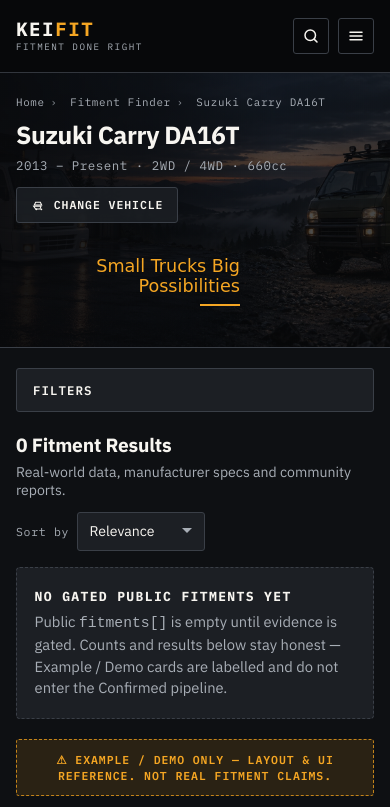
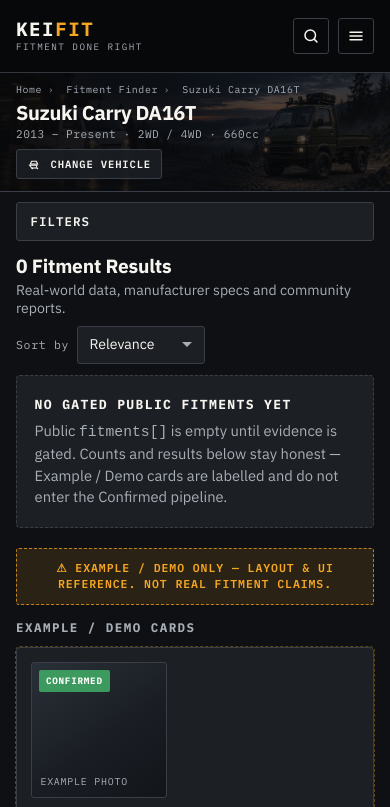
Before and after one commit to Y-TOEY/kei-fitment-au, a website: page results.html in a window 390 px wide. Shown: the top 807 px of the page. Drawn offline with Linux system fonts and the light colour scheme.

Commit message:
fix(results): Issue #14 mobile compact header CSS (#18)
Issue #14 mobile Results compact header CSS. Green merge under HQ merge authority — desktop Results unchanged; no evidence/data changes.

```diff
--- a/css/results.css
+++ b/css/results.css
@@ -899,3 +899,68 @@
     text-align: left;
   }
 }
+
+/* Issue #14 — mobile-only Results compact header / above-the-fold spacing.
+   Desktop (≥700px) composition unchanged. */
+@media (max-width: 699px) {
+  .vehicle-band {
+    min-height: 0;
+  }
+
+  .vehicle-band__inner {
+    padding: 0.65rem 0 0.7rem;
+    gap: 0.45rem;
+    align-items: flex-start;
+  }
+
+  .breadcrumb {
+    margin: 0 0 0.3rem;
+    font-size: 0.62rem;
+  }
+
+  .vehicle-band__title {
+    font-size: 1.25rem;
+    line-height: 1.15;
+  }
+
+  .vehicle-band__meta {
+    margin: 0.2rem 0 0.45rem;
+    font-size: 0.7rem;
+  }
+
+  .change-vehicle {
+    padding: 0.4rem 0.65rem;
+    font-size: 0.66rem;
+  }
+
+  /* Decorative script — mobile only hide */
+  .vehicle-band__script {
+    display: none !important;
+  }
+
+  .workspace {
+    padding: 0.65rem 0 calc(1.35rem + env(safe-area-inset-bottom, 0px));
+    gap: 0.75rem;
+  }
+
+  .mobile-filter-bar {
+    gap: 0.45rem;
+  }
+
+  .mobile-filter-toggle {
+    padding: 0.65rem 0.85rem;
+  }
+
+  .results-head {
+    margin-bottom: 0.7rem;
+    gap: 0.55rem;
+  }
+
+  .results-head__sub {
+    margin-top: 0.2rem;
+  }
+
+  .micro-footer {
+    padding-bottom: calc(1.35rem + env(safe-area-inset-bottom, 0px));
+  }
+}
```
